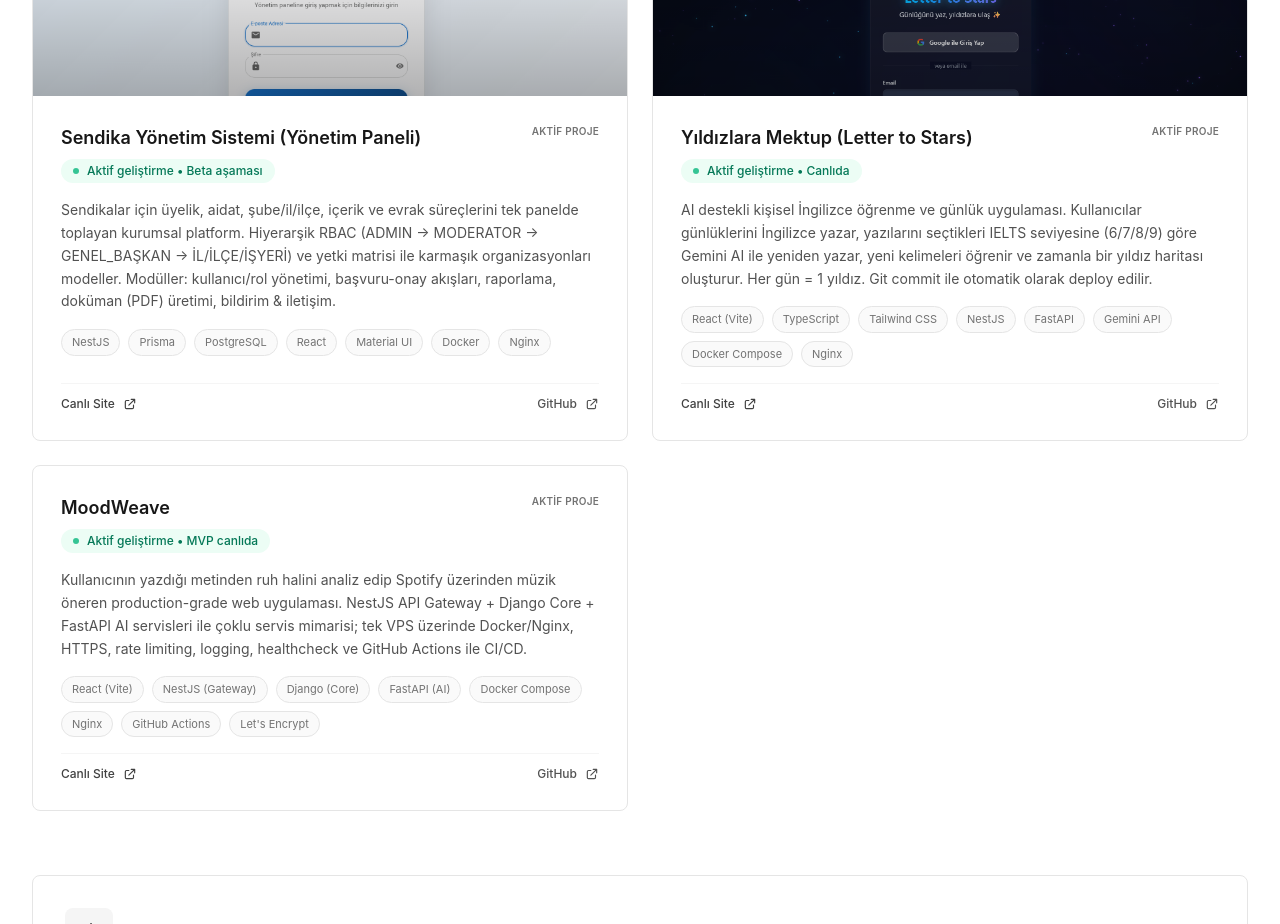
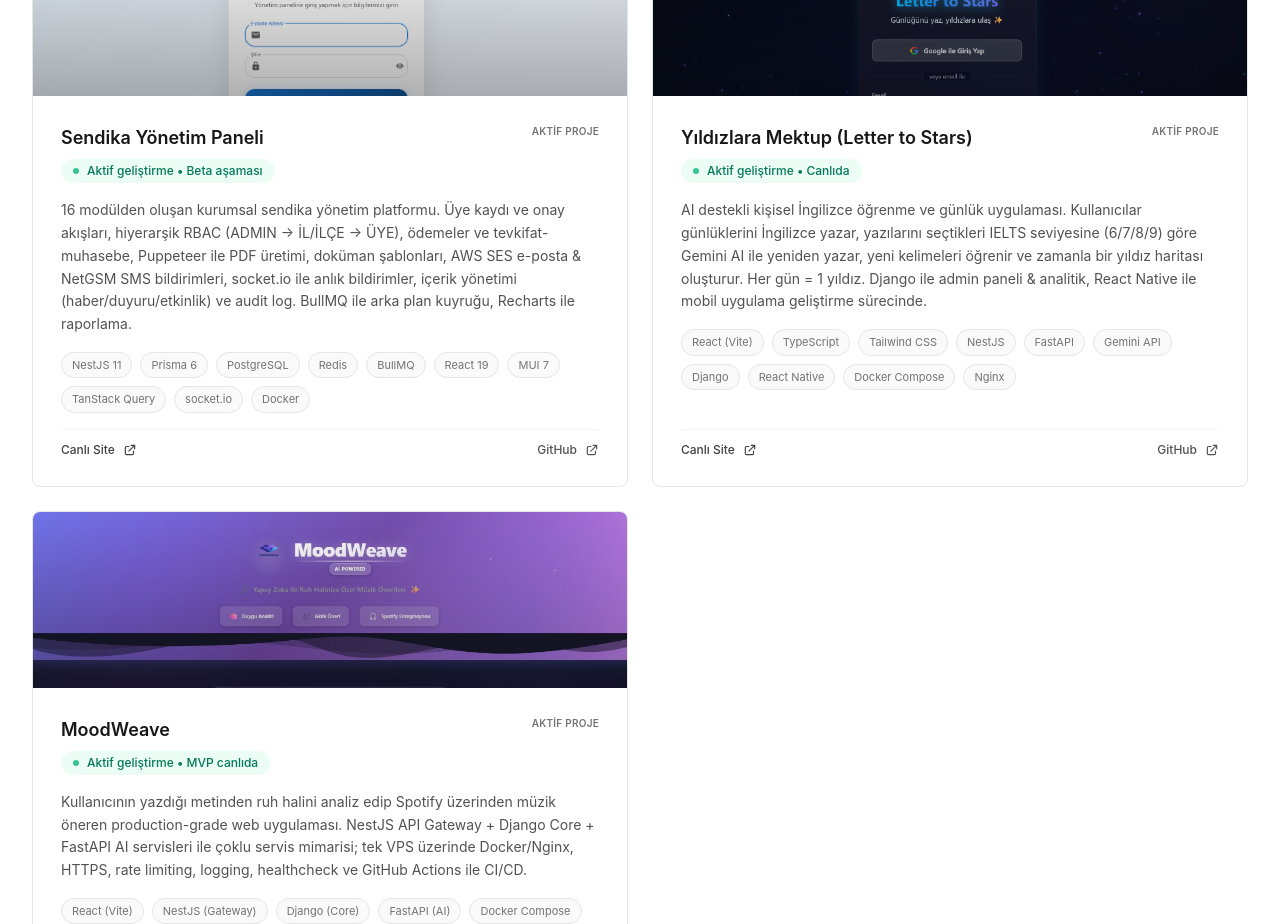
Before and after one commit to MustafaEP/portfolio-website, a React (Vite) app: page / in a window 1280 px wide. Shown: the part 2620-3544 px from the top of the page. Built offline with nearby package versions, Linux system fonts and the light colour scheme; no server answers.

Commit message:
content: update project previews and descriptions

```diff
--- a/src/i18n.ts
+++ b/src/i18n.ts
@@ -160,23 +160,23 @@ Temiz kod, iyi tasarlanmış mimari ve production davranışını anlamaya önem
         "Canlıda olan ve sürekli iyileştirdiğim projeler. Gerçek kullanım verisi ve geri bildirimle iteratif olarak gelişiyorlar.",
       active: [
         {
-          name: "Sendika Yönetim Sistemi (Yönetim Paneli)",
+          name: "Sendika Yönetim Paneli",
           status: "Aktif geliştirme • Beta aşaması",
           description:
-            "Sendikalar için üyelik, aidat, şube/il/ilçe, içerik ve evrak süreçlerini tek panelde toplayan kurumsal platform. Hiyerarşik RBAC (ADMIN → MODERATOR → GENEL_BAŞKAN → İL/İLÇE/İŞYERİ) ve yetki matrisi ile karmaşık organizasyonları modeller. Modüller: kullanıcı/rol yönetimi, başvuru-onay akışları, raporlama, doküman (PDF) üretimi, bildirim & iletişim.",
+            "16 modülden oluşan kurumsal sendika yönetim platformu. Üye kaydı ve onay akışları, hiyerarşik RBAC (ADMIN → İL/İLÇE → ÜYE), ödemeler ve tevkifat-muhasebe, Puppeteer ile PDF üretimi, doküman şablonları, AWS SES e-posta & NetGSM SMS bildirimleri, socket.io ile anlık bildirimler, içerik yönetimi (haber/duyuru/etkinlik) ve audit log. BullMQ ile arka plan kuyruğu, Recharts ile raporlama.",
           liveUrl: "https://yonetim.mustafaerhanportakal.com",
           githubUrl: "https://github.com/MustafaEP/yonetim-paneli",
-          tech: "NestJS • Prisma • PostgreSQL • React • Material UI • Docker • Nginx",
+          tech: "NestJS 11 • Prisma 6 • PostgreSQL • Redis • BullMQ • React 19 • MUI 7 • TanStack Query • socket.io • Docker",
           previewImage: "/preview-sendika-yonetim.png",
         },
         {
           name: "Yıldızlara Mektup (Letter to Stars)",
           status: "Aktif geliştirme • Canlıda",
           description:
-            "AI destekli kişisel İngilizce öğrenme ve günlük uygulaması. Kullanıcılar günlüklerini İngilizce yazar, yazılarını seçtikleri IELTS seviyesine (6/7/8/9) göre Gemini AI ile yeniden yazar, yeni kelimeleri öğrenir ve zamanla bir yıldız haritası oluşturur. Her gün = 1 yıldız. Git commit ile otomatik olarak deploy edilir.",
+            "AI destekli kişisel İngilizce öğrenme ve günlük uygulaması. Kullanıcılar günlüklerini İngilizce yazar, yazılarını seçtikleri IELTS seviyesine (6/7/8/9) göre Gemini AI ile yeniden yazar, yeni kelimeleri öğrenir ve zamanla bir yıldız haritası oluşturur. Her gün = 1 yıldız. Django ile admin paneli & analitik, React Native ile mobil uygulama geliştirme sürecinde.",
           liveUrl: "https://lettertostars.mustafaerhanportakal.com",
           githubUrl: "https://github.com/MustafaEP/letter-to-stars",
-          tech: "React (Vite) • TypeScript • Tailwind CSS • NestJS • FastAPI • Gemini API • Docker Compose • Nginx",
+          tech: "React (Vite) • TypeScript • Tailwind CSS • NestJS • FastAPI • Gemini API • Django • React Native • Docker Compose • Nginx",
           previewImage: "/preview-letter-to-stars.png",
         },
         {
@@ -187,6 +187,7 @@ Temiz kod, iyi tasarlanmış mimari ve production davranışını anlamaya önem
           liveUrl: "https://moodweave.mustafaerhanportakal.com",
           githubUrl: "https://github.com/MustafaEP/moodweave",
           tech: "React (Vite) • NestJS (Gateway) • Django (Core) • FastAPI (AI) • Docker Compose • Nginx • GitHub Actions • Let's Encrypt",
+          previewImage: "/preview-moodweave.png",
         },
       ],
       featured: [
@@ -462,23 +463,23 @@ I value clean code, well-designed architecture, and understanding production beh
         "Live projects I continuously improve based on real-world usage and feedback.",
       active: [
         {
-          name: "Union Management System (Admin Panel)",
+          name: "Union Management Panel",
           status: "Active development • Beta stage",
           description:
-            "Enterprise platform for unions that centralizes member management, dues, branch/region structure, content, and document workflows. Models complex organizations with hierarchical RBAC and a permission matrix (ADMIN → MODERATOR → PRESIDENT → regional roles). Includes user/role management, approval flows, reporting, PDF document generation, and notifications.",
+            "Enterprise union management platform with 16 backend modules. Features member enrollment & approval workflows, hierarchical RBAC (ADMIN → regional → member roles), payments & accounting (payroll deductions), PDF generation via Puppeteer, document templates, email (AWS SES) & SMS (NetGSM) notifications, real-time alerts via socket.io, content management (news/announcements/events), reporting with Recharts, and audit logs. Background job queue via BullMQ.",
           liveUrl: "https://yonetim.mustafaerhanportakal.com",
           githubUrl: "https://github.com/MustafaEP/yonetim-paneli",
-          tech: "NestJS • Prisma • PostgreSQL • React • Material UI • Docker • Nginx",
+          tech: "NestJS 11 • Prisma 6 • PostgreSQL • Redis • BullMQ • React 19 • MUI 7 • TanStack Query • socket.io • Docker",
           previewImage: "/preview-sendika-yonetim.png",
         },
         {
           name: "Letter to Stars (Yıldızlara Mektup)",
           status: "Active development • Live",
           description:
-            "AI-powered personal English learning diary app. Users write daily entries in English, rewrite them at a chosen IELTS level (6/7/8/9) using Gemini AI, learn new vocabulary with Turkish meanings, and build a personal star map over time — one star per day. Automatically deployed on every Git commit.",
+            "AI-powered personal English learning diary app. Users write daily entries in English, rewrite them at a chosen IELTS level (6/7/8/9) using Gemini AI, learn new vocabulary with Turkish meanings, and build a personal star map over time — one star per day. Django admin panel & analytics and React Native mobile app are in active development.",
           liveUrl: "https://lettertostars.mustafaerhanportakal.com",
           githubUrl: "https://github.com/MustafaEP/letter-to-stars",
-          tech: "React (Vite) • TypeScript • Tailwind CSS • NestJS • FastAPI • Gemini API • Docker Compose • Nginx",
+          tech: "React (Vite) • TypeScript • Tailwind CSS • NestJS • FastAPI • Gemini API • Django • React Native • Docker Compose • Nginx",
           previewImage: "/preview-letter-to-stars.png",
         },
         {
@@ -489,6 +490,7 @@ I value clean code, well-designed architecture, and understanding production beh
           liveUrl: "https://moodweave.mustafaerhanportakal.com",
           githubUrl: "https://github.com/MustafaEP/moodweave",
           tech: "React (Vite) • NestJS (Gateway) • Django (Core) • FastAPI (AI) • Docker Compose • Nginx • GitHub Actions • Let's Encrypt",
+          previewImage: "/preview-moodweave.png",
         },
       ],
       featured: [
```
Also changed, not shown: public/preview-letter-to-stars.png, public/preview-moodweave.png (added).
